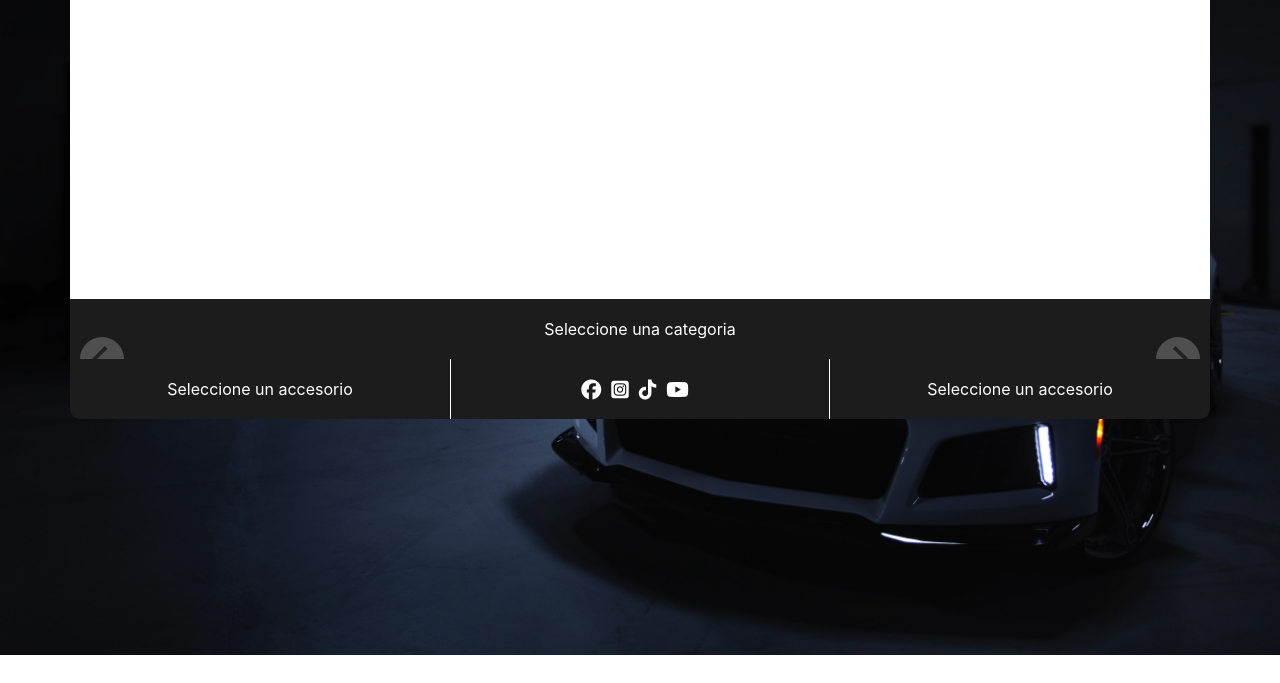
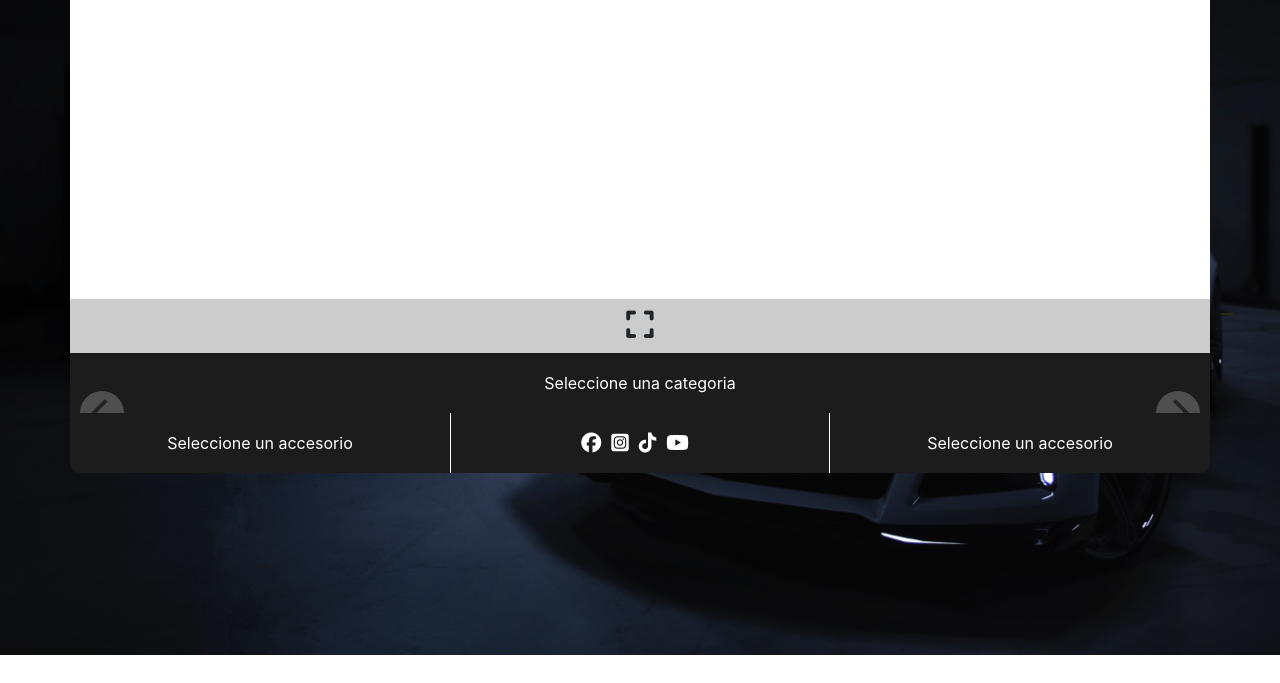
Before and after one commit to SirAntoni/adjust-app-new, a PHP site: page /detalle.php in a window 1280 px wide. Shown: the part 101-784 px from the top of the page. Run offline with PHP 8.4, Linux system fonts and the light colour scheme; data that the repository does not hold is empty; some libraries are stand-ins or nearby versions.

Commit message:
se agrego boton de agrandar pantalla

```diff
--- a/assets/js/main.js
+++ b/assets/js/main.js
@@ -7,6 +7,7 @@ $(function() {
     buscar();
     obtener_auto();
     obtener_negocio();
+    localStorage.removeItem('fullscreen');
 
 })
 
@@ -271,6 +272,8 @@ function mostrarAutoparte(autoparte) {
                 src="assets/images/colores/${color.cover}" alt=""></div>`;
             })
 
+            html_colores = html_colores + `<div class='fullScreen' onclick="fullScreen()" data-toggle="tooltip" data-placement="top" title="Pantalla Completa"><i class="fas fa-expand fa-lg"></i></div>`;
+
             $("#auto360").html('<div id="circlrDiv"></div>');
             $("#circlrDiv").html(html);
             $("#detalle_colores").html(html_colores);
@@ -310,6 +313,31 @@ function obtenerAutoparte(categoria) {
 
 }
 
+function fullScreen() {
+
+
+
+    if (!localStorage.getItem('fullscreen')) localStorage.setItem('fullscreen', 'false');
+    let fullscreen = localStorage.getItem('fullscreen');
+    let area = document.getElementById('auto360');
+
+    if (fullscreen == 'false') {
+        area.style.width = '100%';
+        area.style.height = '100%';
+        $(".fullScreen").html('<i class="fas fa-compress fa-lg"></i>');
+        localStorage.setItem('fullscreen', true);
+    } else {
+        area.style.width = '500px';
+        area.style.height = '300px';
+        $(".fullScreen").html('<i class="fas fa-expand fa-lg"></i>');
+        localStorage.setItem('fullscreen', false);
+    }
+
+    $('body [data-toggle="tooltip"]').tooltip('dispose');
+    $('body').tooltip({ selector: '[data-toggle=tooltip]' });
+
+}
+
 const obtener_auto = function() {
     const urlParams = new URLSearchParams(window.location.search);
     const auto = urlParams.get('auto');
@@ -339,6 +367,8 @@ const obtener_auto = function() {
                 data.categorias.forEach(categoria => {
                     html_categorias = html_categorias + `<div class="carousel-cell"><img src="assets/images/categorias/${categoria.cover}" onclick="obtenerAutoparte('${categoria.uuid}')" alt="${categoria.categoria}"></div>`;
                 })
+
+                html_colores = html_colores + `<div class='fullScreen' onclick="fullScreen()" data-toggle="tooltip" data-placement="top" title="Pantalla Completa"><i class="fas fa-expand fa-lg"></i></div>`;
 
                 // $("carousel_categorias").flickity('destroy');
                 $("#carousel_categorias").html(html_categorias);
--- a/detalle.php
+++ b/detalle.php
@@ -33,7 +33,7 @@ session_start();
         background: #FFF;
     }
 
-    .img-wrap {
+    #auto360 {
         width: 500px;
         margin: auto;
         background: #FFF;
@@ -140,7 +140,11 @@ session_start();
             color:#FFF;
             margin-right: 10px;
         }
-
+    .fullScreen {
+        margin: 8px 5px;
+        font-size: 25px;
+        cursor:pointer;
+    }
     @media (max-width : 780px) {
         .color img {
             width: 20px;
@@ -238,7 +242,7 @@ session_start();
 
 
     <script src="assets/js/circlr.min.js"></script>
-    <script src="assets/js/main.js"></script>
+    <script src="assets/js/main.js?code=<?php echo date('ymdsis') ?>"></script>
     <script src="assets/js/notiflix.js"></script>
     <script src="https://unpkg.com/flickity@2/dist/flickity.pkgd.min.js"></script>
 
```
